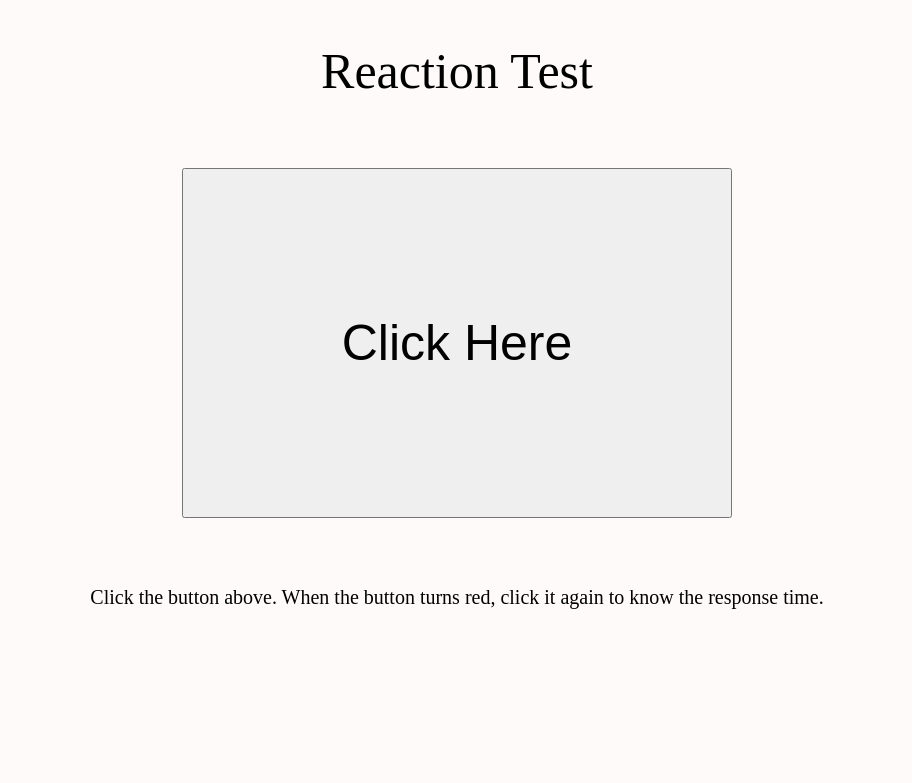
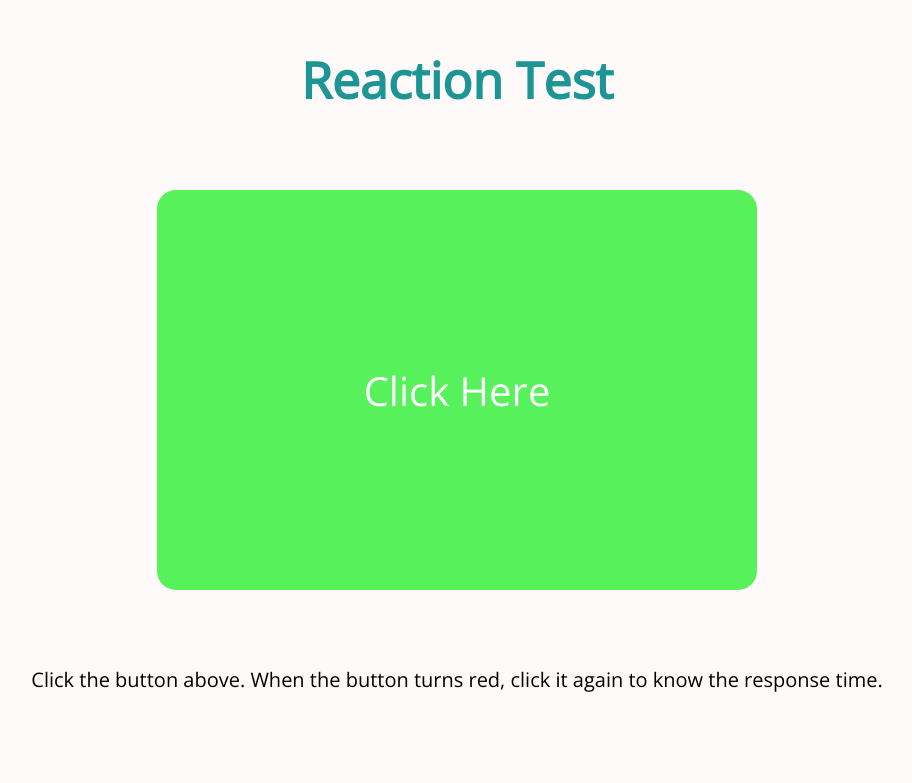
Before and after one commit to BinL233/Website_BinLTools_Django, a Django app: page /reactiontest/ in a window 1280 px wide. Shown: the top 783 px of the page, without its empty margins (183-1095 px from the left). Run offline with Django 4.2, Linux system fonts and the light colour scheme.

Commit message:
Apply CSS for button

```diff
--- a/BinLTools/templates/digitconverter.html
+++ b/BinLTools/templates/digitconverter.html
@@ -8,7 +8,7 @@
             <style>
                 body{
                     background-color: #fffafa;
-                    font: 'Open Sans';
+                    font-family: 'Open Sans';
                 }
             </style>
             <script>
--- a/BinLTools/templates/reaction.html
+++ b/BinLTools/templates/reaction.html
@@ -6,13 +6,21 @@
 
             <style type="text/css">
                 button{
-                    width: 550px;
-                    height: 350px;
-                    font-size:50px;
+
+                    width: 600px;
+                    height: 400px;
+                    border-width: 0px;
+                    border-radius: 19px;
+                    cursor: pointer;
+                    outline: none;
+                    color: white;
+                    background-color: #57F15C;
+                    font-family: 'Open Sans';
+                    font-size: 40px;
                 }
                 body{
                     background-color: #fffafa;
-                    font: 'Open Sans';
+                    font-family: 'Open Sans';
                 }
             </style>
     </head>
@@ -38,7 +46,6 @@
                             endTime = +new Date();
                             document.getElementById("reactionB").style.background="#57F15C";
                             document.getElementById("reactionB").innerHTML=((endTime - beginTime) + " ms");
-
                         }
 
                     else if(flag == 2){
@@ -50,7 +57,7 @@
             </script>
             <br />
             <div id="title">
-                <p style="text-align: center;"><label style="font-size:50px;" for="number">Reaction Test</label></p>
+                <p style="text-align: center;"><label style="font-size:50px; color: #1e9595; font-weight: bold;" for="number">Reaction Test</label></p>
             </div>
             <br />
             <br />
```
Also changed, not shown: 2 other files.
